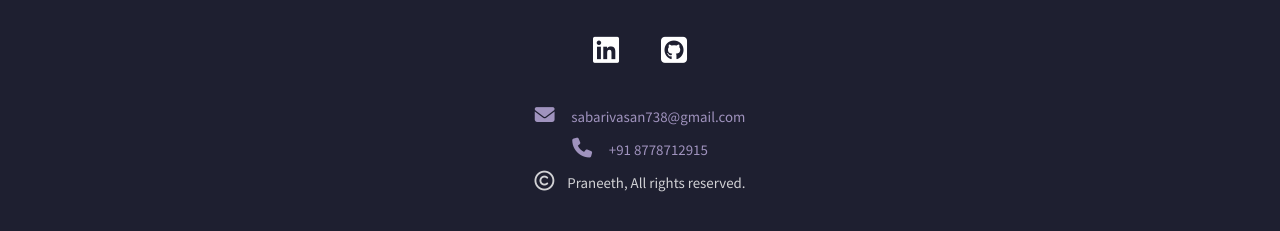
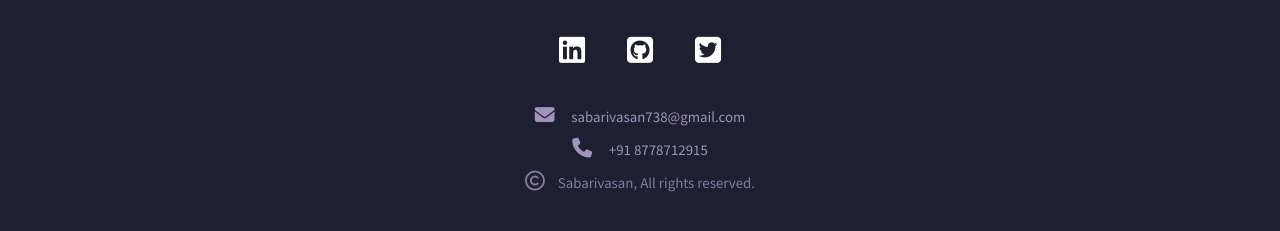
Before and after one commit to sabarivasan-ramasamy/Portfolio, a plain HTML site: page index.html in a window 1280 px wide. Shown: the part 4872-5103 px from the top of the page. Drawn offline with Linux system fonts and the light colour scheme; a script that the page names is missing.

Commit message:
git commit

```diff
--- a/index.html
+++ b/index.html
@@ -408,6 +408,7 @@
           <div class="social-media-container2">
             <a href="https://www.linkedin.com/in/sabarivasan-ramasamy/"><i class="fab fa-linkedin"></i></a>
             <a href="https://github.com/sabarivasan-ramasamy"><i class="fab fa-github-square"></i></a>
+            <a href="https://x.com/sv12sabari"><i class="fab fa-twitter-square"></i></a>
 
           </div>
           <div class="footer-mail-container">
@@ -419,8 +420,8 @@
             <span>+91 8778712915</span>
           </div>
           <div class="footer-copyright-container">
-            <i class="fa-regular fa-copyright" style="color:  color:#a093be;opacity: 0.8;"></i>
-            <span style="color:  color:#a093be;opacity: 0.8;">Praneeth, All rights reserved.</span>
+            <i class="fa-regular fa-copyright" style="color:#a093be;opacity: 0.8;"></i>
+            <span style="color:#a093be;opacity: 0.8">Sabarivasan, All rights reserved.</span>
           </div>
         </div>
       </div>
```
